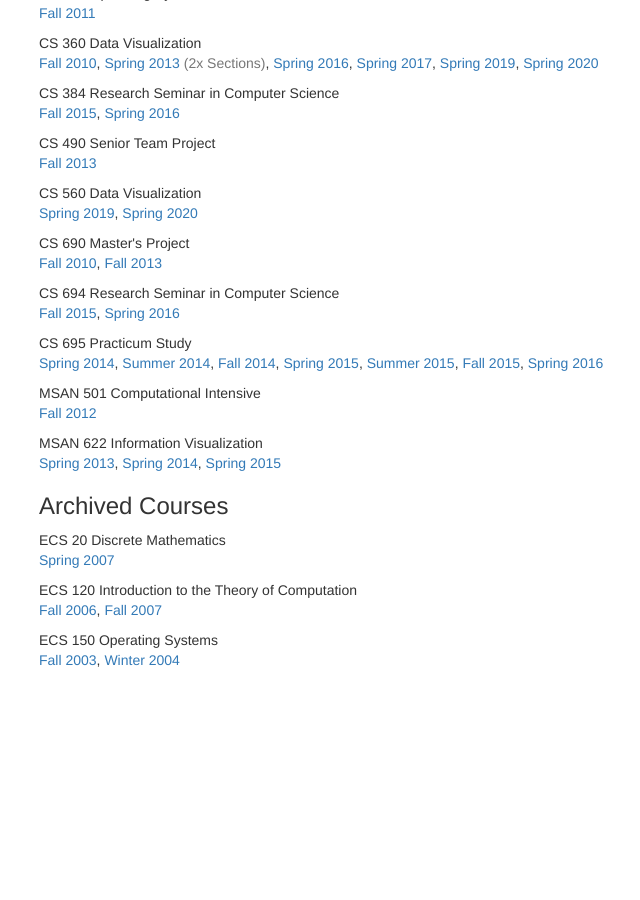
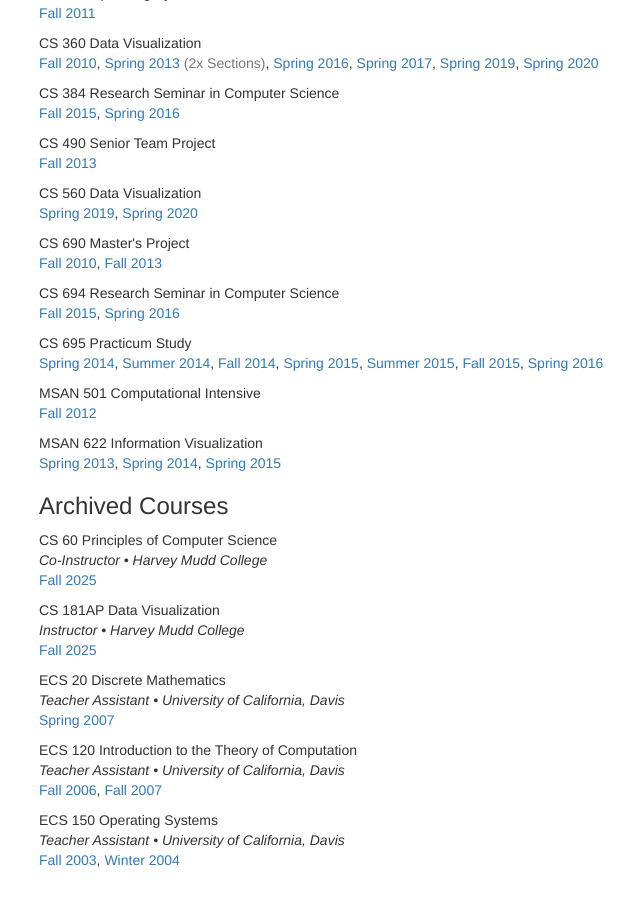
Before and after one commit to sjengle/sjengle.github.io, a Jekyll site: the page built from teaching.html, in a window 1280 px wide and 900 px high, scrolled down 746 px. Shown: the whole window, without its empty margins (31-671 px from the left). Built offline with Jekyll 4.4.1, drawn with Linux system fonts in a browser that asks for light colours; before the commit the page ends 1446 px from its top, so only the background shows below that.

Commit message:
Updating archived courses

```diff
--- a/teaching.html
+++ b/teaching.html
@@ -39,7 +39,25 @@ endfor %}
 <ul class="list-unstyled">
   <li>
     <p>
+      CS 60 Principles of Computer Science<br />
+      <em>Co-Instructor &bull; Harvey Mudd College</em><br />
+      <a href="https://www.cs.hmc.edu/courses/2025/fall/cs60/">Fall 2025</a>
+    </p>
+  </li>
+
+  <li>
+    <p>
+      CS 181AP Data Visualization<br />
+      <em>Instructor &bull; Harvey Mudd College</em><br />
+      <a href="https://hmc-datavis-fall2025.notion.site/">Fall 2025</a>
+    </p>
+  </li>
+
+
+  <li>
+    <p>
       ECS 20 Discrete Mathematics<br/>
+      <em>Teacher Assistant &bull; University of California, Davis</em><br/>
       <a href="http://www.cs.usfca.edu/~sjengle/ucdavis/ecs20-s07/">Spring 2007</a>
     </p>
   </li>
@@ -47,6 +65,7 @@ endfor %}
   <li>
     <p>
       ECS 120 Introduction to the Theory of Computation<br/>
+      <em>Teacher Assistant &bull; University of California, Davis</em><br />
       <a href="http://www.cs.usfca.edu/~sjengle/ucdavis/ecs120-f06/">Fall 2006</a>,
       <a href="http://www.cs.usfca.edu/~sjengle/ucdavis/ecs120-f07/">Fall 2007</a>
     </p>
@@ -55,6 +74,7 @@ endfor %}
   <li>
     <p>
       ECS 150 Operating Systems<br/>
+      <em>Teacher Assistant &bull; University of California, Davis</em><br />
       <a href="http://www.cs.usfca.edu/~sjengle/ucdavis/ecs150-f03/">Fall 2003</a>,
       <a href="http://www.cs.usfca.edu/~sjengle/ucdavis/ecs150-w04/">Winter 2004</a>
     </p>
```
